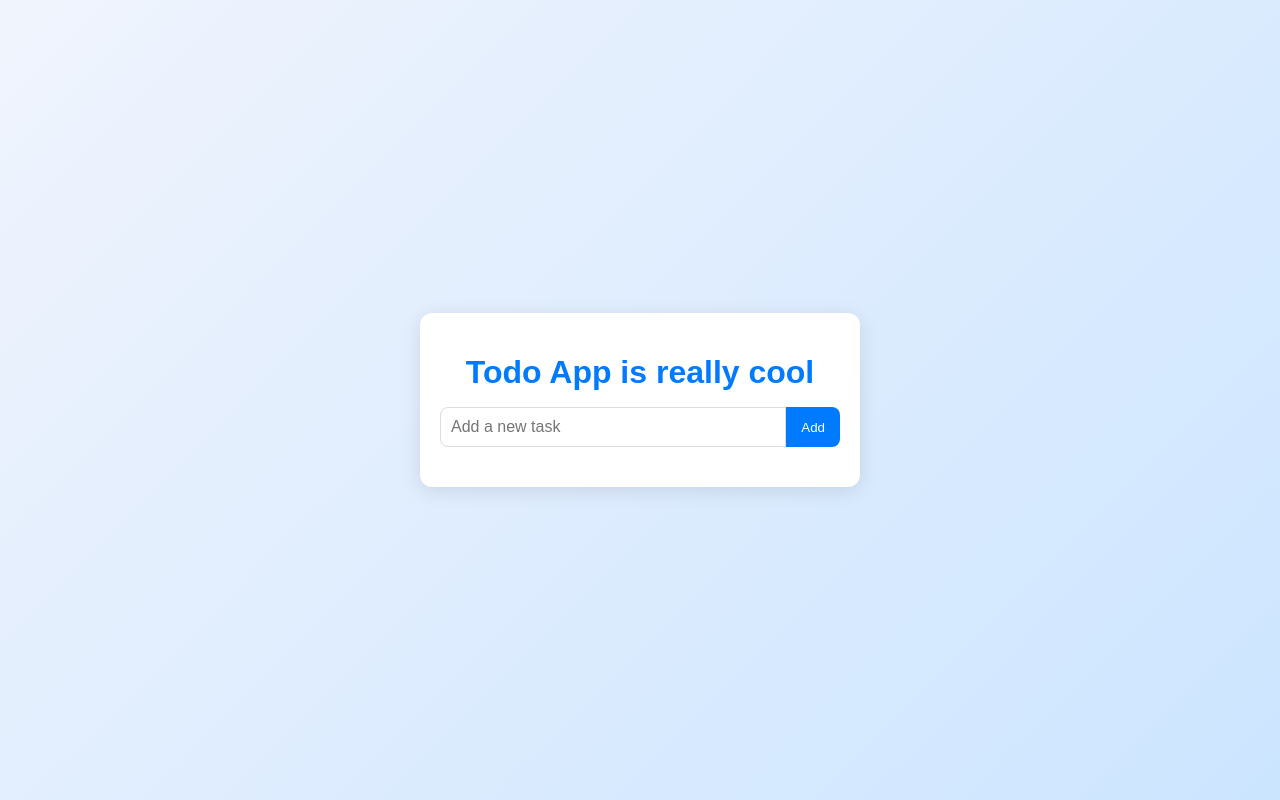
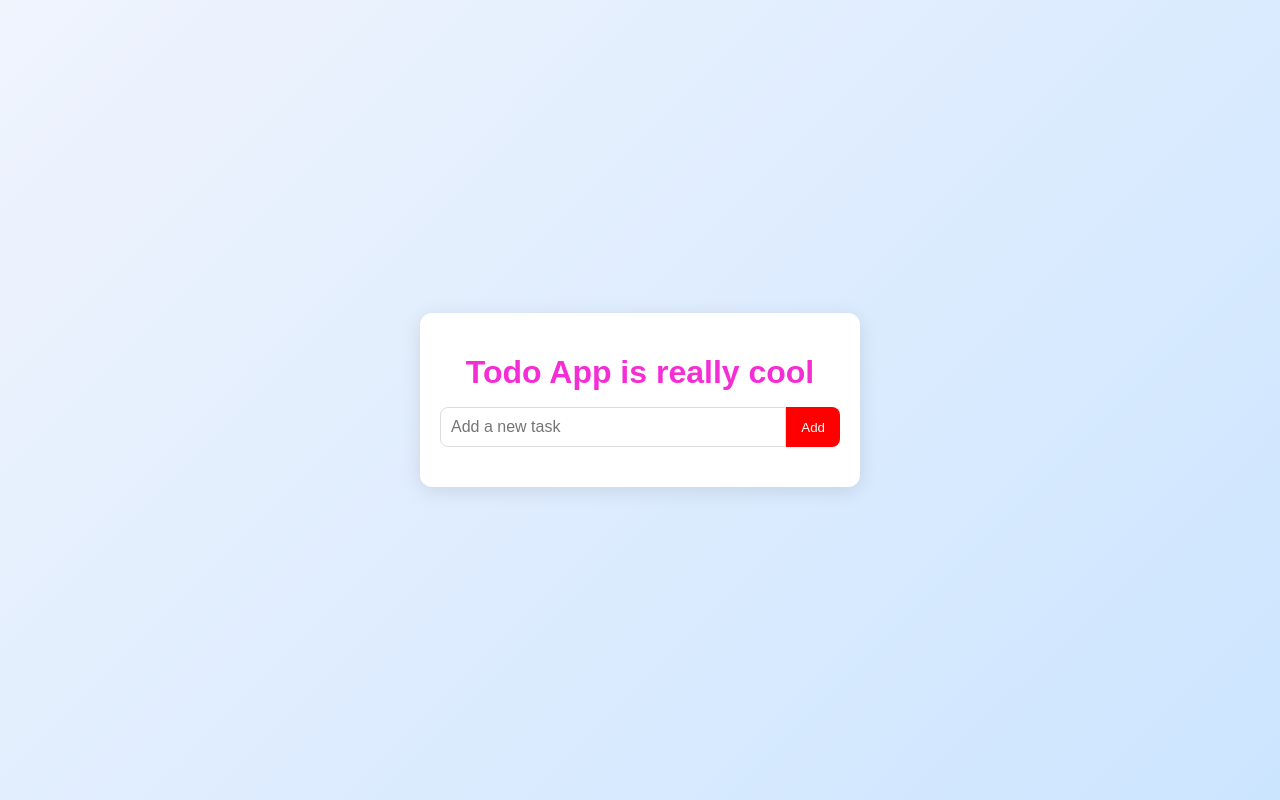
Before and after one commit to Elise7409/module210-todo-ET, a plain HTML site: page src/frontend/index.html in a window 1280 px wide. Drawn offline with nearby package versions, Linux system fonts and the light colour scheme; no server answers.

Commit message:
changement de couleur v2

```diff
--- a/src/frontend/styles.css
+++ b/src/frontend/styles.css
@@ -26,7 +26,7 @@ body {
 .app-container h1 {
   font-size: 2rem;
   margin-bottom: 1rem;
-  color: #007bff;
+  color: #f52dd4;
   font-weight: bold;
 }
 
@@ -53,7 +53,7 @@ body {
 
 button {
   padding: 10px 15px;
-  background-color: #007bff;
+  background-color: #ff0000;
   color: white;
   border: none;
   border-radius: 0 8px 8px 0;
```
